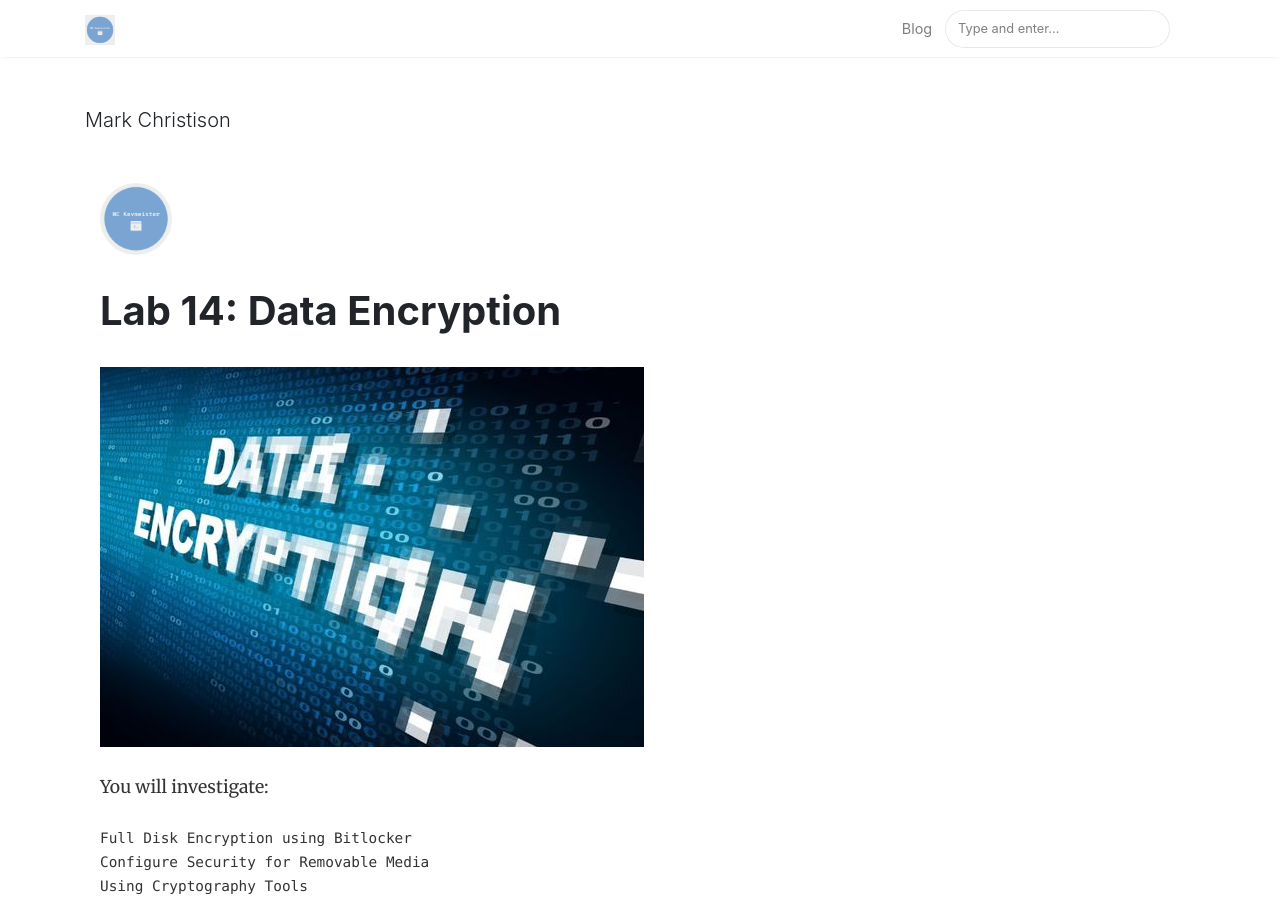
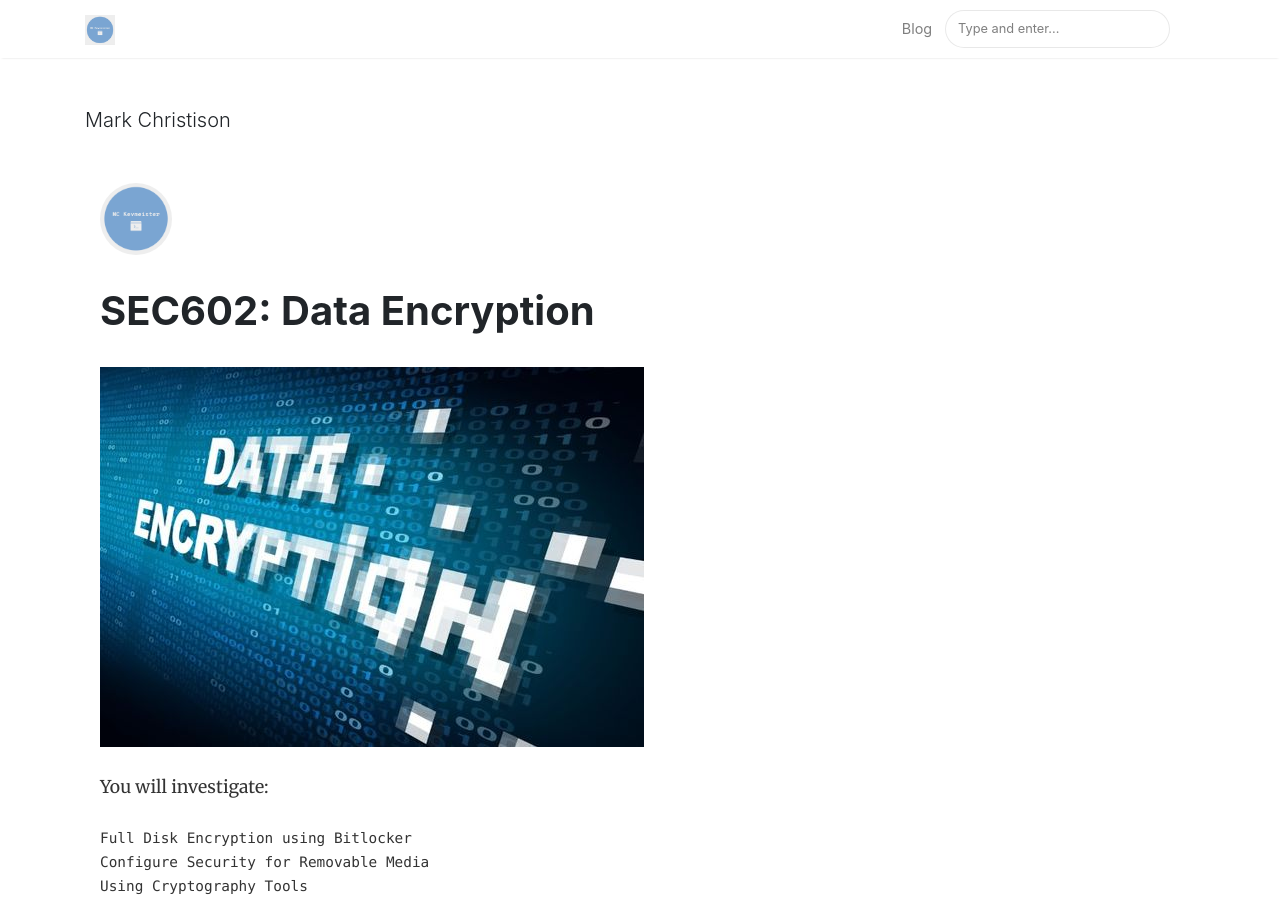
Before and after one commit to MCKevmeister/MCKevmeister.github.io, a Jekyll site: the page built from _posts/2020-09-15-SEC602-Lab14.md, in a window 1280 px wide and 900 px high. Built offline with Jekyll 4.4.1, drawn with Linux system fonts in a browser that asks for light colours; nearby versions of some CDN libraries; comment, search, counter and statistics services are not loaded.

Commit message:
Title changes

```diff
--- a/_posts/2020-09-15-SEC602-Lab14.md
+++ b/_posts/2020-09-15-SEC602-Lab14.md
@@ -1,6 +1,6 @@
 ---
 layout: post
-title: "Lab 14: Data Encryption"
+title: "SEC602: Data Encryption"
 date: 2020-09-15 10:34
 author: Mark Christison
 image: assets\images\dataEncryption.jpg
```
Also changed, not shown: _posts/2020-08-28-SEC602-Lab8.md (+1 -1 lines).
